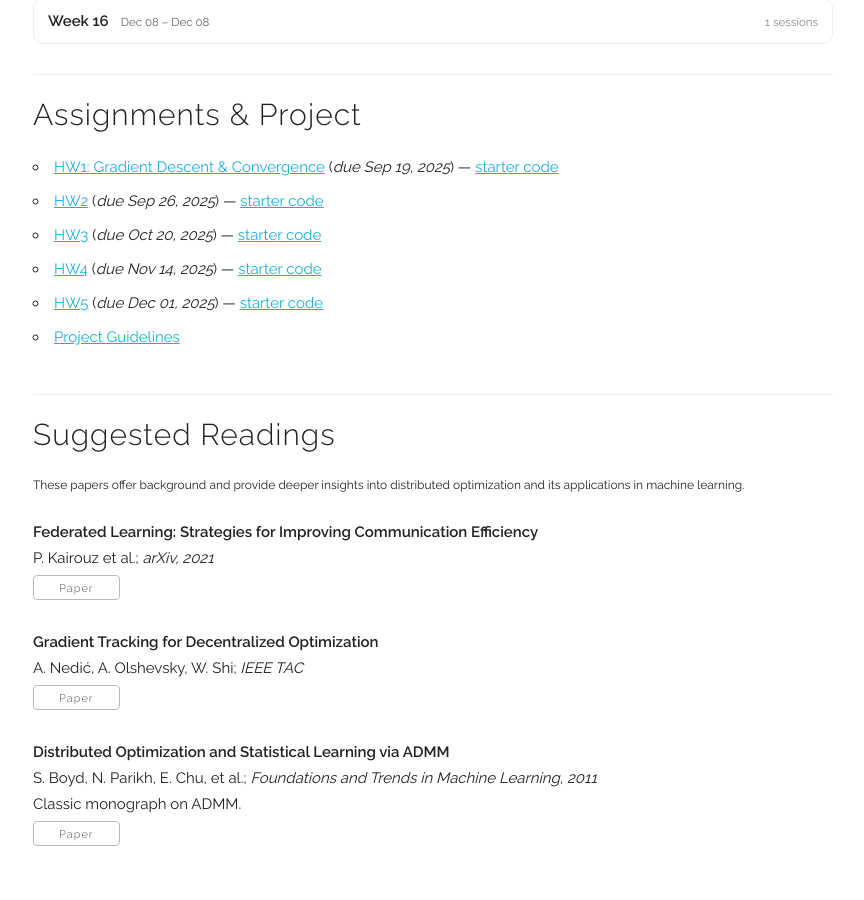
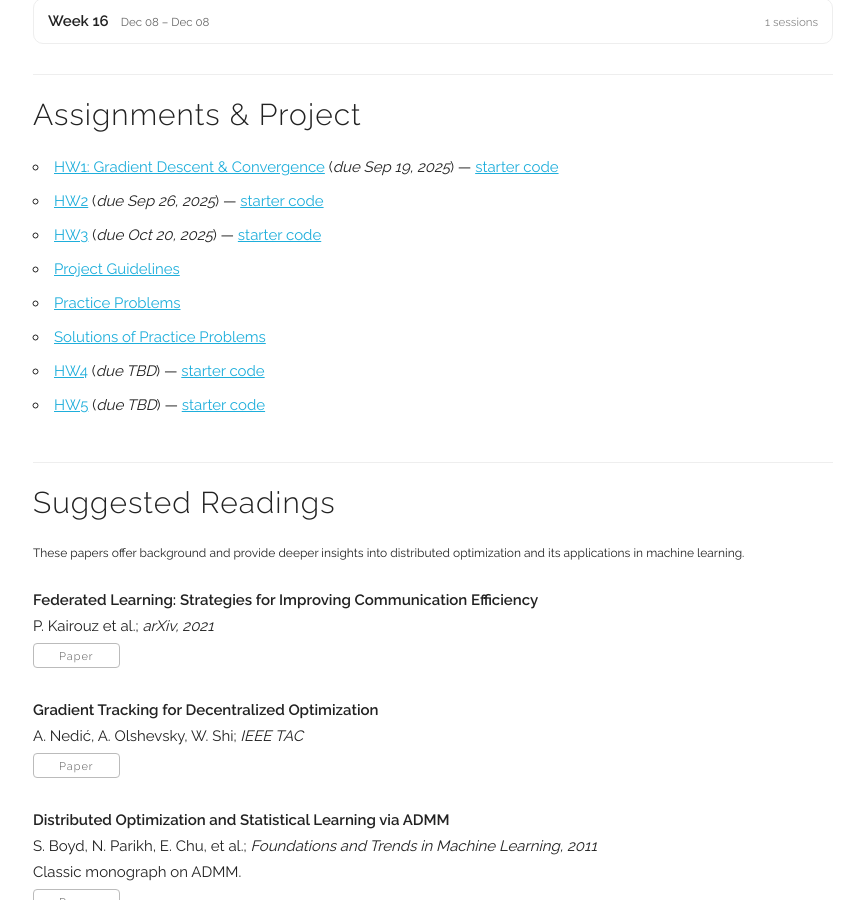
Before and after one commit to chentianyi19/ECE5290, a Jekyll site: the page built from index.html, in a window 1280 px wide and 900 px high, scrolled down 1887 px. Shown: the whole window, without its empty margins (207-1071 px from the left). Built offline with Jekyll 4.4.1, drawn with Linux system fonts in a browser that asks for light colours.

Commit message:
Update assignment links and add new entries

```diff
--- a/_data/assignments.yml
+++ b/_data/assignments.yml
@@ -2,35 +2,47 @@
 - id: "hw1"
   title: "HW1: Gradient Descent & Convergence"
   due: 2025-09-19
-  pdf: "https://raw.githubusercontent.com/chentianyi19/ECE5290/main/assets/hw/hw1.pdf"
+  pdf: "/assets/hw/hw1.pdf"
   starter: ""
 
 - id: "hw2"
   title: "HW2"
   due: 2025-09-26
-  pdf: "https://raw.githubusercontent.com/chentianyi19/ECE5290/main/assets/hw/hw2.pdf"
-  starter: "https://raw.githubusercontent.com/chentianyi19/ECE5290/main/assets/hw/hw2_starter.py"
+  pdf: "/assets/hw/hw2.pdf"
+  starter: "/assets/hw/hw2_starter.py"
 
 - id: "hw3"
   title: "HW3"
   due: 2025-10-20
-  pdf: "https://raw.githubusercontent.com/chentianyi19/ECE5290/main/assets/hw/hw3.pdf"
-  starter: ""
-
-- id: "hw4"
-  title: "HW4"
-  due: 2025-11-14
-  pdf: "https://raw.githubusercontent.com/chentianyi19/ECE5290/main/assets/hw/hw4.pdf"
-  starter: ""
-
-- id: "hw5"
-  title: "HW5"
-  due: 2025-12-01
-  pdf: ""
+  pdf: "/assets/hw/hw3.pdf"
   starter: ""
 
 - id: "proj"
   title: "Project Guidelines"
   due: null
-  pdf: "/assets/project/guidelines.pdf"
+  pdf: "/assets/files/ECE_5290_Project.pdf"
   starter: null
+
+- id: "sample"
+  title: "Practice Problems"
+  due: null
+  pdf: "/assets/hw/ECE_5290_QA.pdf"
+  starter: null
+
+- id: "sample"
+  title: "Solutions of Practice Problems"
+  due: null
+  pdf: "/assets/hw/ECE_5290_QA_sol.pdf"
+  starter: null
+
+- id: "hw4"
+  title: "HW4"
+  due: TBD
+  pdf: "/assets/hw/hw4.pdf"
+  starter: ""
+
+- id: "hw5"
+  title: "HW5"
+  due: TBD
+  pdf: ""
+  starter: ""
```
